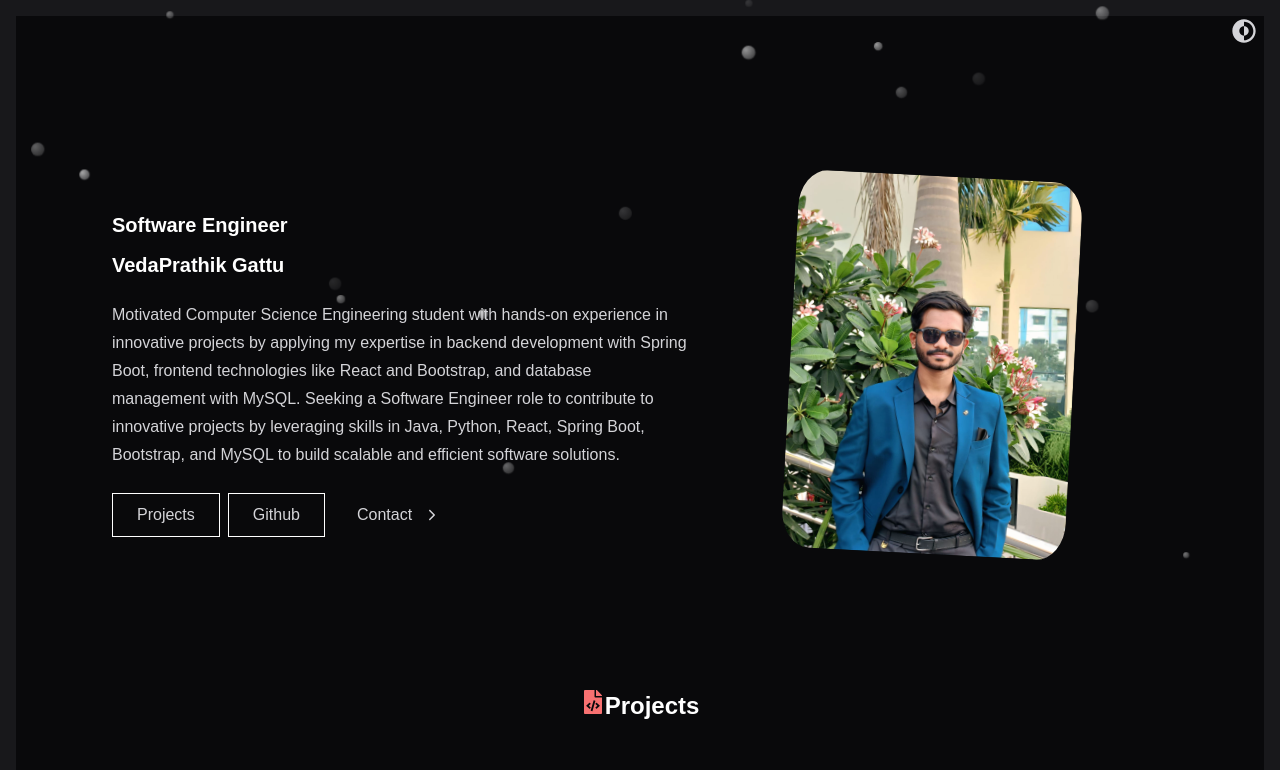
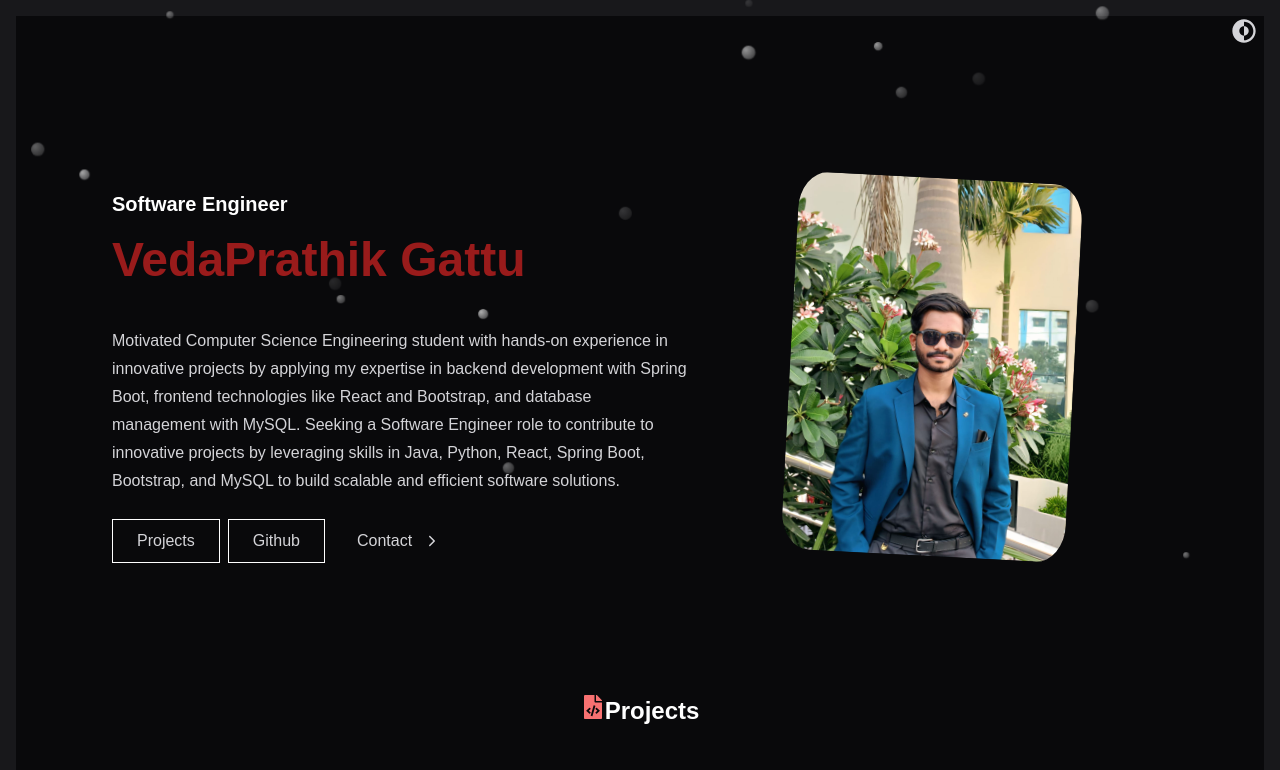
Before and after one commit to vedaprathik/Portfolio, a React (Vite) app: page /portfolio in a window 1280 px wide. Shown: the top 770 px of the page. Built offline with nearby package versions, Linux system fonts and the light colour scheme.

Commit message:
css was improved

```diff
--- a/src/Components/sections/profile.jsx
+++ b/src/Components/sections/profile.jsx
@@ -11,7 +11,7 @@ function Profile(){
                 <div className="flex-wrap-custom">
                     <div className="text-block">
                         <h2>{info.main.role}</h2>
-                        <h2>{info.main.name}</h2>
+                        <h1>{info.main.name}</h1>
                         <p>{info.main.description}</p>
                         <div className="buttons">
                             <a className="projectandgithub" href="#projects">Projects</a>
--- a/src/Components/styles/education.css
+++ b/src/Components/styles/education.css
@@ -60,6 +60,7 @@
   background-color:transparent;
   cursor: pointer;
   padding: 0;
+
  }
 .slick-dots li.slick-active button {
   background-color: #b91c1c;
@@ -127,6 +128,7 @@
   .ee-section {
     flex-direction: row;
     gap: 2rem;
+
   }
 }
 @media (min-width: 1024px) {
@@ -165,8 +167,7 @@
 .dark .ee-icon-edu { color: #f87171; }
 .ee-icon-cert {
   color: #991b1b;
-    font-size: 1.5rem;
-}
+   font-size: 1.5rem; }
 .dark .ee-icon-cert { color: #f87171; }
 .ee-icon-exp { color: #991b1b; font-size: 1.5rem; }
 .dark .ee-icon-exp { color: #f87171; }
@@ -183,6 +184,7 @@
   position: relative;
   display: flex;
   margin-bottom: 1rem;
+
 }
 .ee-line {
   position: absolute;
@@ -305,10 +307,6 @@
 .smartinterviews {
   height:3rem;
 }
-
-.Simplilearn {
-    height:3rem;
-}
 .ee-slide:hover .ee-tooltip { opacity: 1; }
 .dark .ee-tooltip {
   background: #111827;
--- a/src/Components/styles/profile.css
+++ b/src/Components/styles/profile.css
@@ -56,10 +56,13 @@ section#profile {
 }
 
 .text-block h1 {
+    color: #991b1b;
     font-weight: 900;
     margin-top: 0.75rem;
     font-size: 3rem;
 }
+
+
 
 @media (min-width: 1024px) {
     .text-block h1 {
```
Lines whose indentation alone changed are shown as unchanged.
